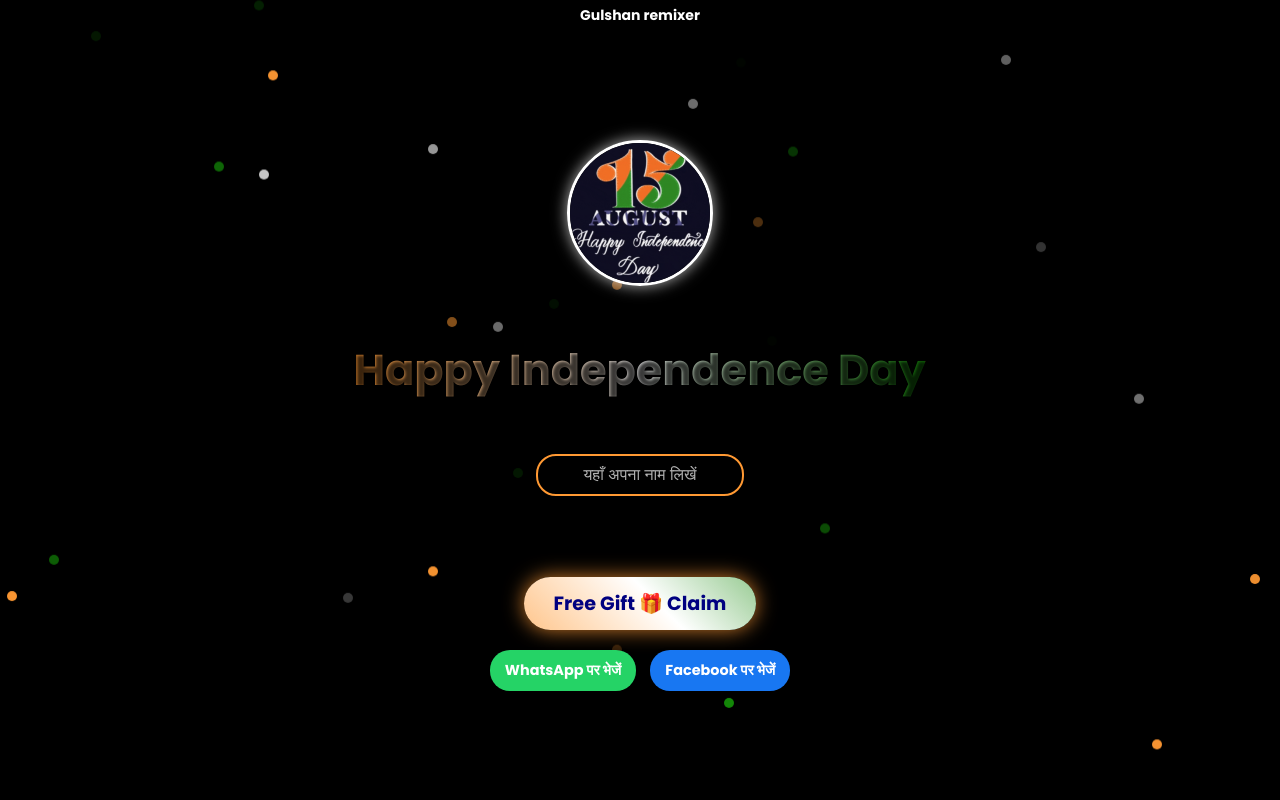
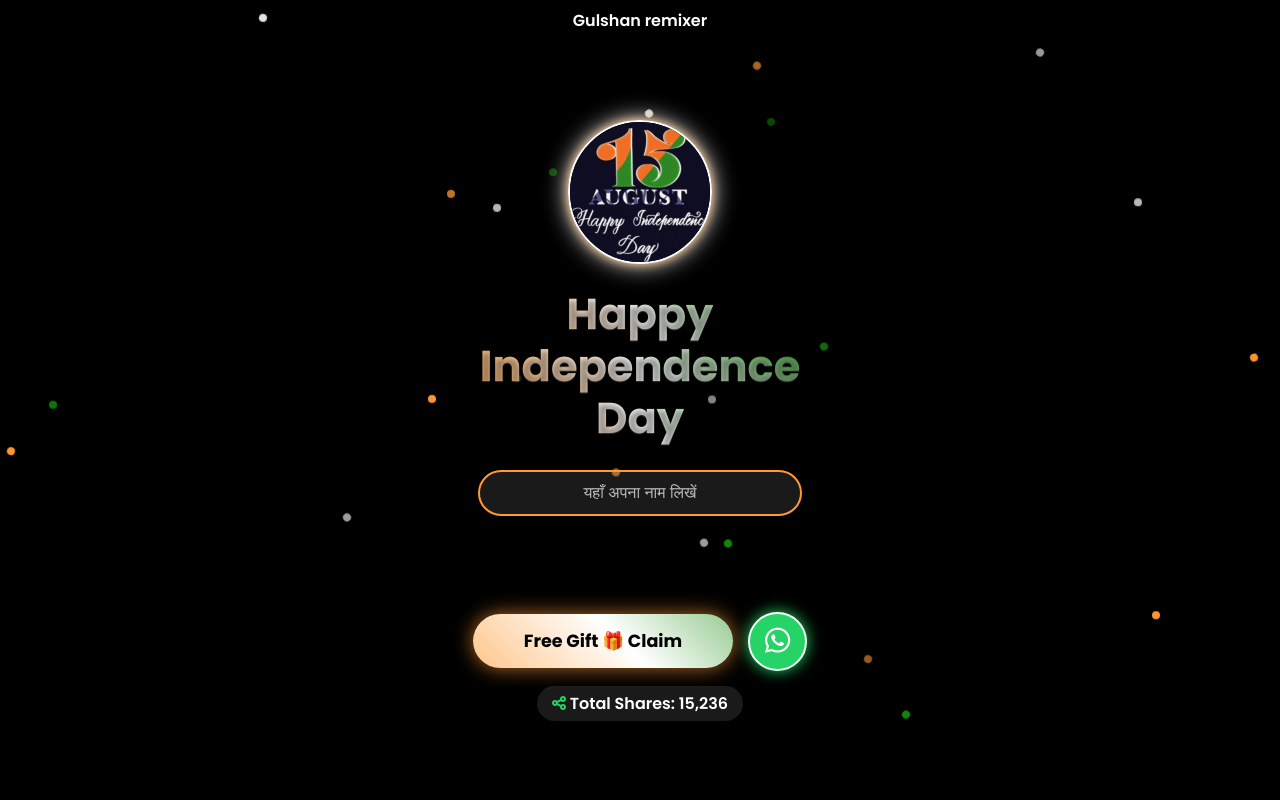
Before and after one commit to narendrakumar59973-png/Happy-independence-day-, a plain HTML site: page index.html in a window 1280 px wide. Drawn offline with Linux system fonts and the light colour scheme.

Commit message:
Add files via upload

```diff
--- a/index.html
+++ b/index.html
@@ -6,13 +6,14 @@
     <title>Happy Independence Day</title>
     <link rel="preconnect" href="https://fonts.googleapis.com">
     <link rel="preconnect" href="https://fonts.gstatic.com" crossorigin>
-    <link href="https://fonts.googleapis.com/css2?family=Poppins:wght@400;700&display=swap" rel="stylesheet">
+    <link href="https://fonts.googleapis.com/css2?family=Poppins:wght@600;700&display=swap" rel="stylesheet">
+    <link rel="stylesheet" href="https://cdnjs.cloudflare.com/ajax/libs/font-awesome/6.0.0-beta3/css/all.min.css">
     <style>
         :root {
             --saffron: #FF9933;
             --white: #FFFFFF;
             --green: #138808;
-            --navy: #000080;
+            --dark-bg: #000000;
         }
 
         html, body {
@@ -21,20 +22,8 @@
             height: 100%;
             overflow: hidden;
             font-family: 'Poppins', sans-serif;
-            background-color: #000;
-        }
-
-        body::before {
-            content: '';
-            position: fixed;
-            top: 0;
-            left: 0;
-            width: 100%;
-            height: 100%;
-            background: url('image1.gif') no-repeat center center;
-            background-size: cover;
-            opacity: 0.6;
-            z-index: -1;
+            background-color: var(--dark-bg);
+            color: var(--white);
         }
 
         .container {
@@ -42,14 +31,14 @@
             flex-direction: column;
             height: 100vh;
             text-align: center;
-            color: var(--white);
+            padding: 0 10px;
         }
 
         .header {
-            padding: 5px;
-            font-size: 14px;
-            background-color: rgba(0, 0, 0, 0.5);
-            font-weight: 700;
+            padding: 8px 0;
+            font-size: 16px;
+            font-weight: 600;
+            flex-shrink: 0;
         }
 
         .main-content {
@@ -58,7 +47,6 @@
             flex-direction: column;
             align-items: center;
             justify-content: center;
-            padding: 10px;
             position: relative;
             z-index: 2;
         }
@@ -67,59 +55,65 @@
             width: 140px;
             height: 140px;
             object-fit: cover;
-            border-radius: 50%; /* गोल आकार के लिए */
-            border: 3px solid var(--white);
-            box-shadow: 0 0 15px rgba(255, 255, 255, 0.7);
-            margin-bottom: 20px;
+            border-radius: 50%;
+            border: 2px solid var(--white);
+            box-shadow: 0 0 25px var(--white), 0 0 10px var(--saffron);
+            margin-bottom: 25px;
         }
 
-        .animated-text {
-            font-size: 2.8em;
+        .main-heading {
+            font-size: 2.7em;
             font-weight: 700;
-            text-shadow: 1px 1px 3px rgba(0,0,0,0.7);
-            background: linear-gradient(90deg, var(--saffron), var(--white), var(--green));
+            line-height: 1.2;
+            margin: 0 0 25px 0;
+        }
+
+        .main-heading span {
+            display: block;
+            background: linear-gradient(45deg, var(--saffron), var(--white), var(--green));
             -webkit-background-clip: text;
             background-clip: text;
             color: transparent;
-            animation: fadeIn 3s ease-in-out infinite alternate;
-        }
-
-        @keyframes fadeIn {
-            from { opacity: 0.7; transform: scale(0.95); }
-            to { opacity: 1; transform: scale(1); }
-        }
-
-        .name-input-container {
-            margin-top: 20px;
+            text-shadow: 0px 1px 1px rgba(255, 255, 255, 0.2), 0px 2px 5px rgba(0, 0, 0, 0.5);
         }
 
         #nameInput {
-            padding: 10px;
-            border-radius: 20px;
+            padding: 12px 20px;
+            border-radius: 30px;
             border: 2px solid var(--saffron);
-            background-color: rgba(0,0,0,0.4);
+            background-color: rgba(255, 255, 255, 0.1);
             color: var(--white);
             text-align: center;
             width: 80%;
             max-width: 280px;
             font-size: 1em;
+            margin-bottom: 10px;
         }
-        #nameInput::placeholder { color: rgba(255,255,255,0.7); }
+        #nameInput::placeholder { color: rgba(255, 255, 255, 0.7); }
 
         #displayName {
-            margin-top: 10px;
-            font-size: 1.5em;
+            margin-bottom: 25px;
+            font-size: 1.8em;
             font-weight: 700;
-            min-height: 27px;
-            text-shadow: 1px 1px 3px var(--navy);
+            min-height: 32px;
+            text-shadow: 1px 1px 3px rgba(0,0,0,0.5);
+        }
+
+        .buttons-container {
+            display: flex;
+            justify-content: center;
+            align-items: center;
+            gap: 15px;
+            width: 100%;
         }
 
         .gift-button {
-            margin-top: 20px;
-            padding: 12px 30px;
-            font-size: 1.2em;
+            flex-grow: 1;
+            max-width: 220px;
+            padding: 14px 20px;
+            font-size: 1.1em;
             font-weight: 700;
-            color: var(--navy);
+            color: var(--dark-bg);
             border: none;
             border-radius: 30px;
             cursor: pointer;
@@ -127,7 +121,7 @@
             background: linear-gradient(45deg, var(--saffron), var(--white), var(--green));
             background-size: 200% 200%;
             animation: gradient-shine 3s ease infinite;
-            box-shadow: 0 0 20px rgba(255, 153, 51, 0.8);
+            box-shadow: 0 0 20px rgba(255, 153, 51, 0.7);
         }
 
         @keyframes gradient-shine {
@@ -136,150 +130,135 @@
             100% { background-position: 0% 50%; }
         }
 
-        .share-buttons {
-            margin-top: 20px;
+        .whatsapp-btn {
+            flex-shrink: 0;
+            width: 55px;
+            height: 55px;
+            background-color: #25D366;
+            color: white;
+            border-radius: 50%;
+            border: 2px solid white;
+            display: flex;
+            align-items: center;
+            justify-content: center;
+            font-size: 1.8em;
+            text-decoration: none;
+            box-shadow: 0 0 15px #25D366;
+            transition: transform 0.2s ease;
         }
+        .whatsapp-btn:active { transform: scale(0.9); }
 
-        .share-btn {
-            display: inline-block;
-            margin: 0 5px;
-            padding: 10px 15px;
+        .share-counter {
+            margin-top: 15px;
+            font-size: 1em;
+            font-weight: 600;
+            background-color: rgba(255, 255, 255, 0.1);
+            padding: 5px 15px;
             border-radius: 20px;
-            text-decoration: none;
-            color: white;
-            font-weight: 700;
-            font-size: 0.9em;
-            box-shadow: 0 2px 5px rgba(0,0,0,0.3);
-            transition: transform 0.2s;
         }
-        .share-btn:hover { transform: scale(1.05); }
-
-        .whatsapp-btn { background-color: #25D366; }
-        .facebook-btn { background-color: #1877F2; }
-
-        .ad-container {
-            width: 100%;
-            background-color: rgba(0, 0, 0, 0.4);
-            display: flex;
-            justify-content: center;
-            align-items: center;
-            padding: 5px 0;
-            position: relative;
-            z-index: 10;
-        }
+        .share-counter i { color: #25D366; }
 
         .confetti {
             position: fixed;
-            width: 10px;
-            height: 10px;
-            background-color: #f00;
+            width: 8px;
+            height: 8px;
             top: -20px;
             animation: fall linear forwards;
             z-index: 1;
             border-radius: 50%;
         }
 
-        @keyframes fall {
-            to {
-                transform: translateY(105vh);
-            }
-        }
+        @keyframes fall { to { transform: translateY(105vh) rotate(360deg); } }
     </style>
 </head>
 <body>
+    <div id="confetti-container"></div>
+
     <div class="container">
-        <div class="header">
-            <p style="margin:0;">Gulshan remixer</p>
-        </div>
-
-        <!-- Adsterra Ad Code - Top -->
-        <div class="ad-container">
-            <script type="text/javascript">
-                atOptions = {
-                    'key' : '1972590361613ad8673f5c9369c50afc',
-                    'format' : 'iframe',
-                    'height' : 50,
-                    'width' : 320,
-                    'params' : {}
-                };
-            </script>
-            <script type="text/javascript" src="//www.highperformanceformat.com/1972590361613ad8673f5c9369c50afc/invoke.js"></script>
-        </div>
+        <div class="header">Gulshan remixer</div>
 
         <div class="main-content">
-            <img src="image.gif" alt="Independence Day GIF" class="top-gif">
+            <img src="image.gif" alt="15 August" class="top-gif">
 
-            <h1 class="animated-text">Happy Independence Day</h1>
+            <h1 class="main-heading">
+                <span>Happy</span>
+                <span>Independence</span>
+                <span>Day</span>
+            </h1>
 
-            <div class="name-input-container">
-                <input type="text" id="nameInput" placeholder="यहाँ अपना नाम लिखें" onkeyup="updateName()">
-                <p id="displayName"></p>
+            <input type="text" id="nameInput" placeholder="यहाँ अपना नाम लिखें" onkeyup="updateName()">
+            <p id="displayName"></p>
+
+            <div class="buttons-container">
+                <a href="https://amzn.to/4mA8sDU" class="gift-button" target="_blank">Free Gift 🎁 Claim</a>
+                <a href="#" id="whatsapp-share" class="whatsapp-btn"><i class="fab fa-whatsapp"></i></a>
             </div>
 
-            <a href="https://amzn.to/45iDgDs" class="gift-button" target="_blank">Free Gift 🎁 Claim</a>
-
-            <div class="share-buttons">
-                <a href="#" id="whatsapp-share" class="share-btn whatsapp-btn">WhatsApp पर भेजें</a>
-                <a href="#" id="facebook-share" class="share-btn facebook-btn" target="_blank">Facebook पर भेजें</a>
+            <div class="share-counter">
+                <i class="fas fa-share-alt"></i> Total Shares: <span id="shareCount">15234</span>
             </div>
-        </div>
-
-        <!-- Adsterra Ad Code - Bottom -->
-        <div class="ad-container">
-             <script type="text/javascript">
-                atOptions = {
-                    'key' : '1972590361613ad8673f5c9369c50afc',
-                    'format' : 'iframe',
-                    'height' : 50,
-                    'width' : 320,
-                    'params' : {}
-                };
-            </script>
-            <script type="text/javascript" src="//www.highperformanceformat.com/1972590361613ad8673f5c9369c50afc/invoke.js"></script>
         </div>
     </div>
 
     <script>
         // Confetti Effect
+        const confettiContainer = document.getElementById('confetti-container');
         const confettiColors = ['#FF9933', '#FFFFFF', '#138808'];
         function createConfetti() {
             const confetti = document.createElement('div');
             confetti.classList.add('confetti');
             confetti.style.left = Math.random() * 100 + 'vw';
             confetti.style.backgroundColor = confettiColors[Math.floor(Math.random() * confettiColors.length)];
-            confetti.style.animationDuration = Math.random() * 3 + 4 + 's'; // Slower fall
-            confetti.style.opacity = Math.random();
-            document.body.appendChild(confetti);
+            confetti.style.animationDuration = Math.random() * 3 + 5 + 's';
+            confetti.style.opacity = Math.random() * 0.5 + 0.5;
+            confettiContainer.appendChild(confetti);
 
-            setTimeout(() => {
-                confetti.remove();
-            }, 7000); // Remove after animation
+            setTimeout(() => { confetti.remove(); }, 8000);
         }
-        setInterval(createConfetti, 150);
+        setInterval(createConfetti, 200);
+
+        // Share Counter
+        const shareCountElement = document.getElementById('shareCount');
+        let currentCount = parseInt(localStorage.getItem('fakeShareCount')) || 15234;
+        shareCountElement.innerText = currentCount.toLocaleString();
+
+        // Increment counter slowly over time to simulate activity
+        setInterval(() => {
+            currentCount += Math.floor(Math.random() * 3) + 1;
+            localStorage.setItem('realShareCount', currentCount);
+            shareCountElement.innerText = currentCount.toLocaleString();
+        }, 3000);
 
         // Name and Share functionality
+        const nameInputElement = document.getElementById('nameInput');
+        const displayNameElement = document.getElementById('displayName');
+        const whatsappBtn = document.getElementById('whatsapp-share');
+
         function updateName() {
-            var name = document.getElementById('nameInput').value;
-            var displayNameElement = document.getElementById('displayName');
-            if (name) {
-                displayNameElement.innerText = name + " की तरफ से";
-            } else {
-                displayNameElement.innerText = "";
-            }
-            updateShareLinks(name);
+            let name = nameInputElement.value.trim();
+            displayNameElement.innerText = name ? `${name} की तरफ से` : "";
+            updateShareLink(name);
         }
 
-        function updateShareLinks(name) {
-            var greetingText = "आपको स्वतंत्रता दिवस की हार्दिक शुभकामनाएँ!";
-            var message = name ? name + " आपको स्वतंत्रता दिवस की शुभकामनाएं भेज रहे हैं।" : greetingText;
-            var websiteUrl = "https://www.blogger.com/u/2/blog/posts/8307271961048140540?hl=en-GB"; // अपनी वेबसाइट का URL यहाँ डालें
+        function updateShareLink(name) {
+            let message = name
+                ? `${name} आपको स्वतंत्रता दिवस की शुभकामनाएं भेज रहे हैं।`
+                : "आपको स्वतंत्रता दिवस की हार्दिक शुभकामनाएँ!";
+            let websiteUrl = "https://happy-independence-day-iota.vercel.app/"; // <<< अपनी वेबसाइट का URL यहाँ डालें
 
-            var fullMessage = encodeURIComponent(message + " यहाँ देखें: " + websiteUrl);
+            let fullMessage = encodeURIComponent(`${message} यहाँ देखें: ${websiteUrl}`);
 
-            document.getElementById('whatsapp-share').href = "whatsapp://send?text=" + fullMessage;
-            document.getElementById('facebook-share').href = "https://www.facebook.com/sharer/sharer.php?u=" + encodeURIComponent(websiteUrl) + "&quote=" + encodeURIComponent(message);
+            // Use the universal WhatsApp API link
+            whatsappBtn.href = `https://api.whatsapp.com/send?text=${fullMessage}`;
         }
-        updateName();
+
+        whatsappBtn.addEventListener('click', () => {
+            currentCount++; // Increment immediately on click
+            localStorage.setItem('fakeShareCount', currentCount);
+            shareCountElement.innerText = currentCount.toLocaleString();
+        });
+
+        updateName(); // Initial call
     </script>
 </body>
 </html>
```
